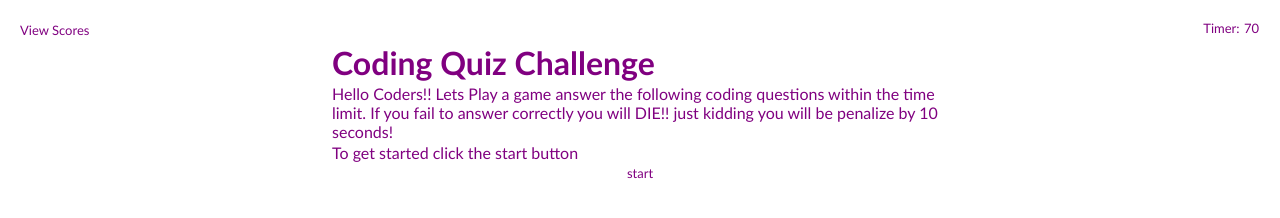
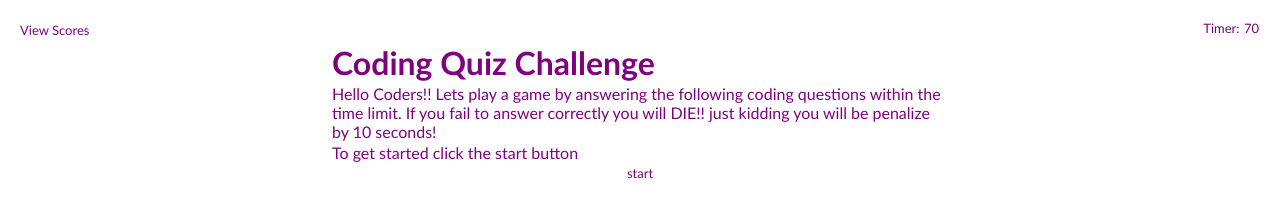
Before and after one commit to EdwinHdz04/04-Web-APIs-Code-Quiz, a plain HTML site: page index.html in a window 1280 px wide. Drawn offline with nearby package versions, Linux system fonts and the light colour scheme.

Commit message:
fixed the start text

```diff
--- a/index.html
+++ b/index.html
@@ -32,7 +32,7 @@
             <Header class= "intro">
                 <h1>Coding Quiz Challenge</h1>
                 <div id= "starttext" >Hello Coders!!
-                    Lets Play a game answer the following coding questions within the time limit. If you fail to answer correctly you will DIE!! just kidding you will be penalize by 10 seconds!</div>
+                    Lets play a game by answering the following coding questions within the time limit. If you fail to answer correctly you will DIE!! just kidding you will be penalize by 10 seconds!</div>
 
                     <div id="getstarted">To get started click the start button</div>
 
```
Also changed, not shown: script.js (+11 -10 lines), 1 other file.
